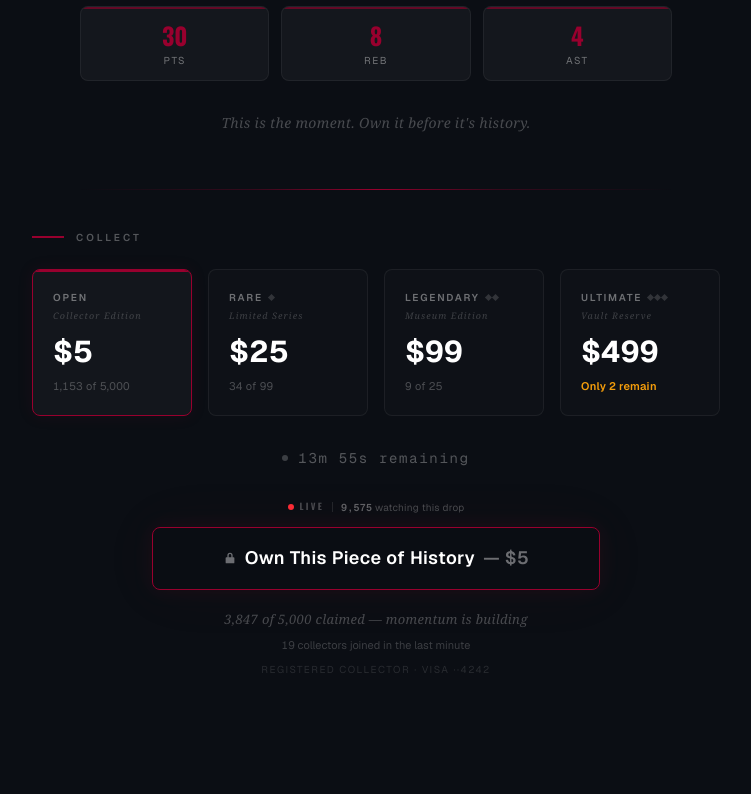
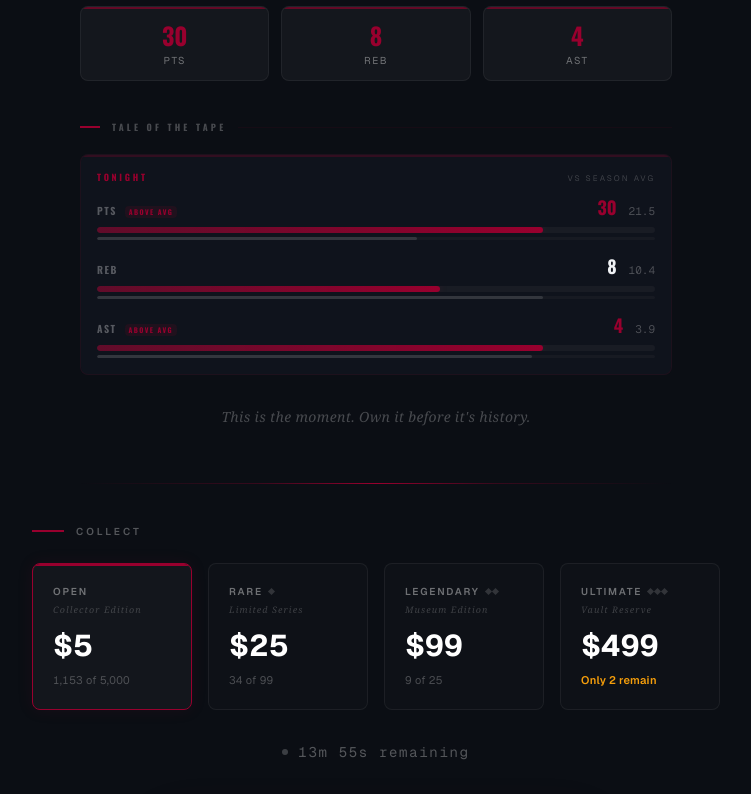
Before and after one commit to roham/tst-prototypes, a Next.js app: page /broadcast/bam in a window 1280 px wide. Shown: the part 980-1774 px from the top of the page, without its empty margins (264-1015 px from the left). Before the commit the page ends 1753 px from the top, so only its background shows below. Built offline with nearby package versions, Linux system fonts and the light colour scheme.

Commit message:
v0.121: broadcast — tale of the tape stat comparison (tonight vs season avg)

```diff
--- a/app/broadcast/[momentId]/page.tsx
+++ b/app/broadcast/[momentId]/page.tsx
@@ -569,6 +569,178 @@ function StatBreakdown({ statLine, teamColor }: { statLine: string; teamColor: s
 }
 
 // ---------------------------------------------------------------------------
+// Tale of the Tape — ESPN head-to-head stat comparison (tonight vs season avg)
+// ---------------------------------------------------------------------------
+
+// Per-moment season averages for Tale of the Tape comparison
+const SEASON_AVERAGES: Record<string, { pts: number; reb: number; ast: number }> = {
+  bam: { pts: 21.5, reb: 10.4, ast: 3.9 },
+  jokic: { pts: 26.4, reb: 12.3, ast: 9.8 },
+  sga: { pts: 31.2, reb: 5.5, ast: 6.2 },
+};
+
+function TaleOfTheTape({ moment, rgb }: { moment: Moment; rgb: string }) {
+  const containerRef = useRef<HTMLDivElement>(null);
+  const [isVisible, setIsVisible] = useState(false);
+
+  useEffect(() => {
+    const el = containerRef.current;
+    if (!el) return;
+    const observer = new IntersectionObserver(
+      ([entry]) => { if (entry.isIntersecting) { setIsVisible(true); observer.disconnect(); } },
+      { threshold: 0.3 }
+    );
+    observer.observe(el);
+    return () => observer.disconnect();
+  }, []);
+
+  // Parse tonight's stats from statLine ("30 PTS / 8 REB / 4 AST")
+  const parsed = moment.statLine.split('/').map((s) => {
+    const m = s.trim().match(/^(\d+)\s+(.+)$/);
+    return m ? { value: parseInt(m[1], 10), label: m[2].trim() } : null;
+  }).filter(Boolean) as { value: number; label: string }[];
+
+  const seasonAvg = SEASON_AVERAGES[moment.id] ?? { pts: 20, reb: 8, ast: 5 };
+  const avgMap: Record<string, number> = { PTS: seasonAvg.pts, REB: seasonAvg.reb, AST: seasonAvg.ast };
+
+  // Build comparison rows
+  const rows = parsed.map((stat) => {
+    const avg = avgMap[stat.label] ?? 10;
+    const maxVal = Math.max(stat.value, avg) * 1.25; // scale to 80% max width
+    return {
+      label: stat.label,
+      tonight: stat.value,
+      avg: avg,
+      tonightPct: Math.min(100, (stat.value / maxVal) * 100),
+      avgPct: Math.min(100, (avg / maxVal) * 100),
+      isAbove: stat.value > avg,
+    };
+  });
+
+  return (
+    <div ref={containerRef} className="mt-10 mb-2">
+      {/* Section header — broadcast graphic style */}
+      <div className="flex items-center gap-3 mb-5">
+        <div className="h-[2px] w-5" style={{ backgroundColor: moment.teamColors.primary }} />
+        <span
+          className="text-[9px] font-bold uppercase tracking-[0.35em] text-white/25"
+          style={{ fontFamily: 'var(--font-oswald), sans-serif' }}
+        >
+          Tale of the Tape
+        </span>
+        <div className="h-[1px] flex-1" style={{ backgroundColor: `rgba(${rgb},0.08)` }} />
+      </div>
+
+      {/* Comparison card */}
+      <div
+        className="rounded-lg border relative overflow-hidden"
+        style={{
+          borderColor: `rgba(${rgb},0.1)`,
+          backgroundColor: 'rgba(20,25,37,0.5)',
+        }}
+      >
+        {/* Top accent */}
+        <div className="absolute top-0 left-0 right-0 h-[2px]" style={{ backgroundColor: `rgba(${rgb},0.25)` }} />
+
+        {/* Column headers */}
+        <div className="flex items-center justify-between px-4 pt-4 pb-2">
+          <span
+            className="text-[9px] font-bold uppercase tracking-[0.3em]"
+            style={{ fontFamily: 'var(--font-oswald), sans-serif', color: moment.teamColors.primary }}
+          >
+            Tonight
+          </span>
+          <span className="text-[8px] uppercase tracking-[0.25em] text-white/20">
+            vs Season Avg
+          </span>
+        </div>
+
+        {/* Stat rows */}
+        <div className="px-4 pb-4 space-y-3">
+          {rows.map((row, i) => (
+            <div
+              key={row.label}
+              className="transition-all duration-700 ease-out"
+              style={{
+                opacity: isVisible ? 1 : 0,
+                transform: isVisible ? 'translateX(0)' : 'translateX(-12px)',
+                transitionDelay: `${0.15 * i}s`,
+              }}
+            >
+              {/* Label + values row */}
+              <div className="flex items-baseline justify-between mb-1.5">
+                <div className="flex items-baseline gap-2">
+                  <span
+                    className="text-[10px] font-bold uppercase tracking-[0.15em] text-white/30"
+                    style={{ fontFamily: 'var(--font-oswald), sans-serif' }}
+                  >
+                    {row.label}
+                  </span>
+                  {row.isAbove && (
+                    <span
+                      className="text-[7px] font-bold uppercase tracking-[0.2em] px-1 py-px rounded-sm"
+                      style={{
+                        backgroundColor: `rgba(${rgb},0.12)`,
+                        color: moment.teamColors.primary,
+                        fontFamily: 'var(--font-oswald), sans-serif',
+                      }}
+                    >
+                      Above avg
+                    </span>
+                  )}
+                </div>
+                <div className="flex items-baseline gap-3">
+                  <span
+                    className="text-lg font-bold tabular-nums"
+                    style={{
+                      fontFamily: 'var(--font-oswald), sans-serif',
+                      color: row.isAbove ? moment.teamColors.primary : '#F0F2F5',
+                    }}
+                  >
+                    {row.tonight}
+                  </span>
+                  <span className="text-[11px] tabular-nums text-white/25 font-mono">
+                    {row.avg.toFixed(1)}
+                  </span>
+                </div>
+              </div>
+              {/* Dual bar comparison */}
+              <div className="space-y-1">
+                {/* Tonight bar */}
+                <div className="h-[6px] rounded-full bg-white/[0.04] overflow-hidden">
+                  <div
+                    className="h-full rounded-full transition-all ease-out"
+                    style={{
+                      width: isVisible ? `${row.tonightPct}%` : '0%',
+                      transitionDuration: '1.2s',
+                      transitionDelay: `${0.2 + 0.15 * i}s`,
+                      background: `linear-gradient(90deg, ${moment.teamColors.primary}90, ${moment.teamColors.primary})`,
+                      boxShadow: `0 0 8px ${moment.teamColors.primary}30`,
+                    }}
+                  />
+                </div>
+                {/* Season avg bar */}
+                <div className="h-[3px] rounded-full bg-white/[0.03] overflow-hidden">
+                  <div
+                    className="h-full rounded-full transition-all ease-out"
+                    style={{
+                      width: isVisible ? `${row.avgPct}%` : '0%',
+                      transitionDuration: '1s',
+                      transitionDelay: `${0.3 + 0.15 * i}s`,
+                      backgroundColor: 'rgba(255,255,255,0.12)',
+                    }}
+                  />
+                </div>
+              </div>
+            </div>
+          ))}
+        </div>
+      </div>
+    </div>
+  );
+}
+
+// ---------------------------------------------------------------------------
 // Cinematic Section Reveal — line expands from center on scroll-into-view
 // ---------------------------------------------------------------------------
 
@@ -1333,6 +1505,9 @@ export default function BroadcastPage() {
 
           {/* ESPN-style stat breakdown */}
           <StatBreakdown statLine={moment.statLine} teamColor={moment.teamColors.primary} />
+
+          {/* Tale of the Tape — tonight vs season average comparison */}
+          <TaleOfTheTape moment={moment} rgb={rgb} />
 
           {/* Emotional closing beat — editorial thesis */}
           <p
```
